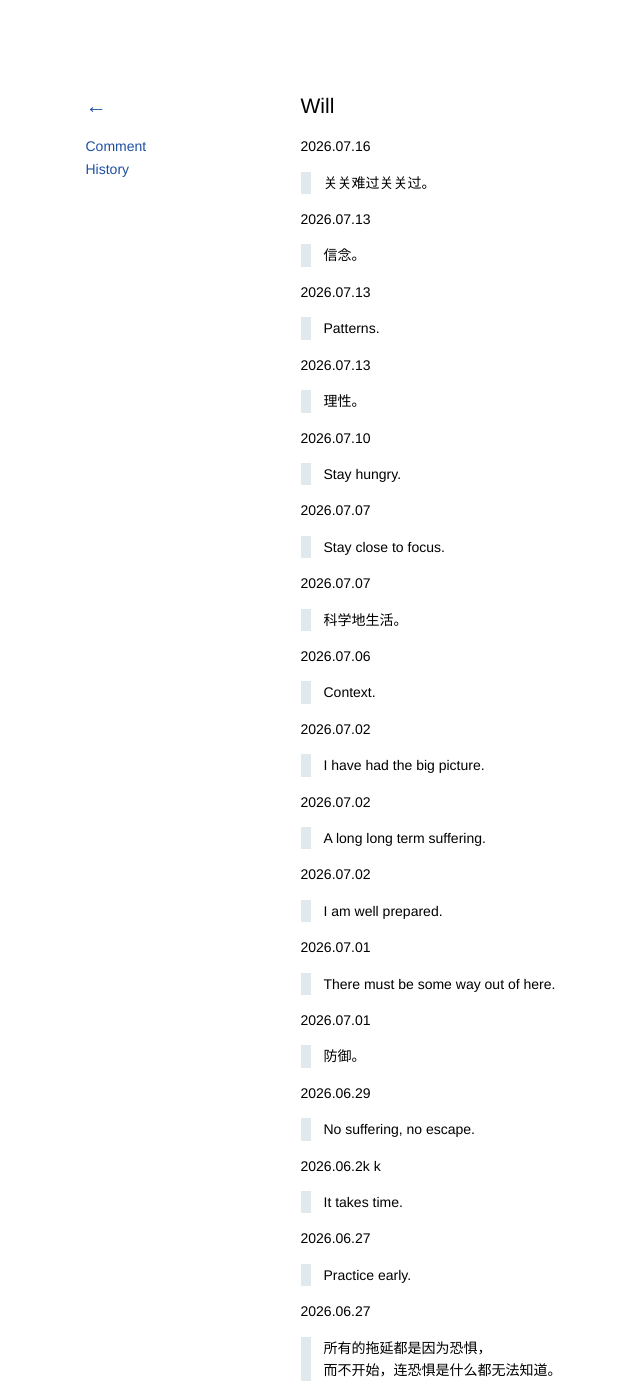
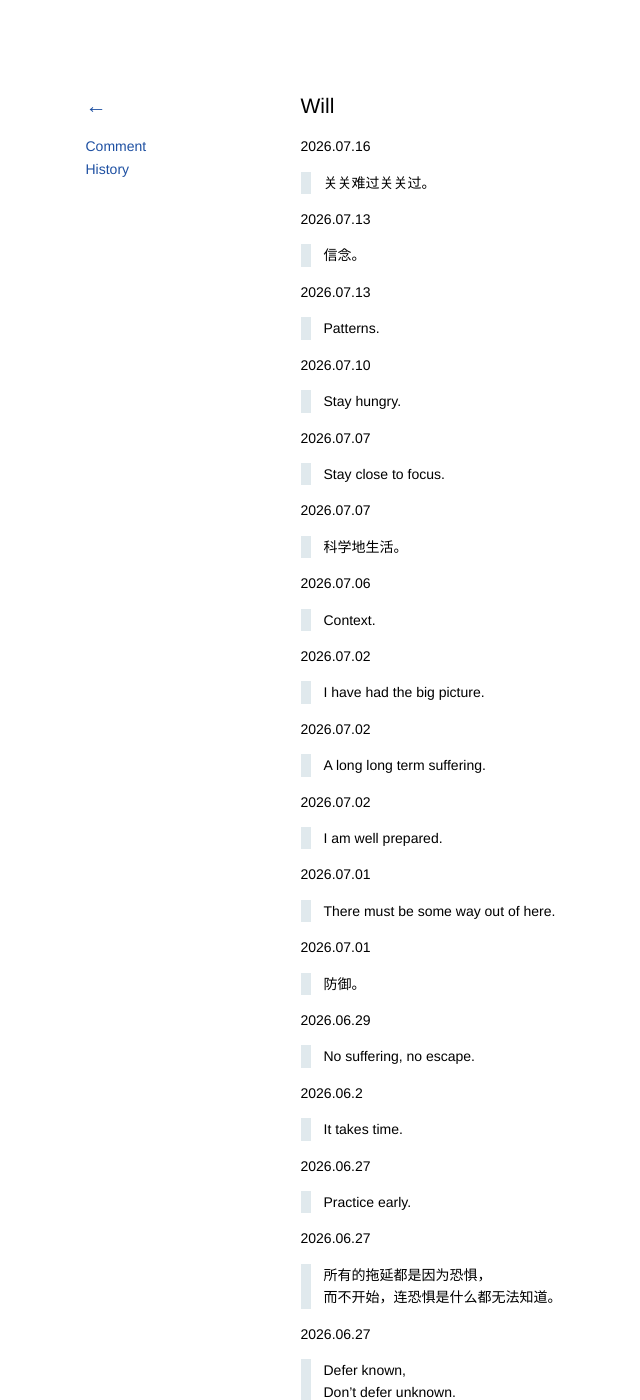
Before and after one commit to kidlj/awei, a Jekyll site: the page built from _wiki/will.md, in a window 1280 px wide and 1400 px high. Shown: the whole window, without its empty margins (47-687 px from the left). Built offline with Jekyll 4.4.1, drawn with Linux system fonts in a browser that asks for light colours.

Commit message:
update will

```diff
--- a/_wiki/will.md
+++ b/_wiki/will.md
@@ -13,10 +13,6 @@ title: Will
 2026.07.13
 
 > Patterns.
-
-2026.07.13
-
-> 理性。
 
 2026.07.10
 
@@ -58,7 +54,7 @@ title: Will
 
 > No suffering, no escape.
 
-2026.06.2k k
+2026.06.2
 
 > It takes time.
 
```
